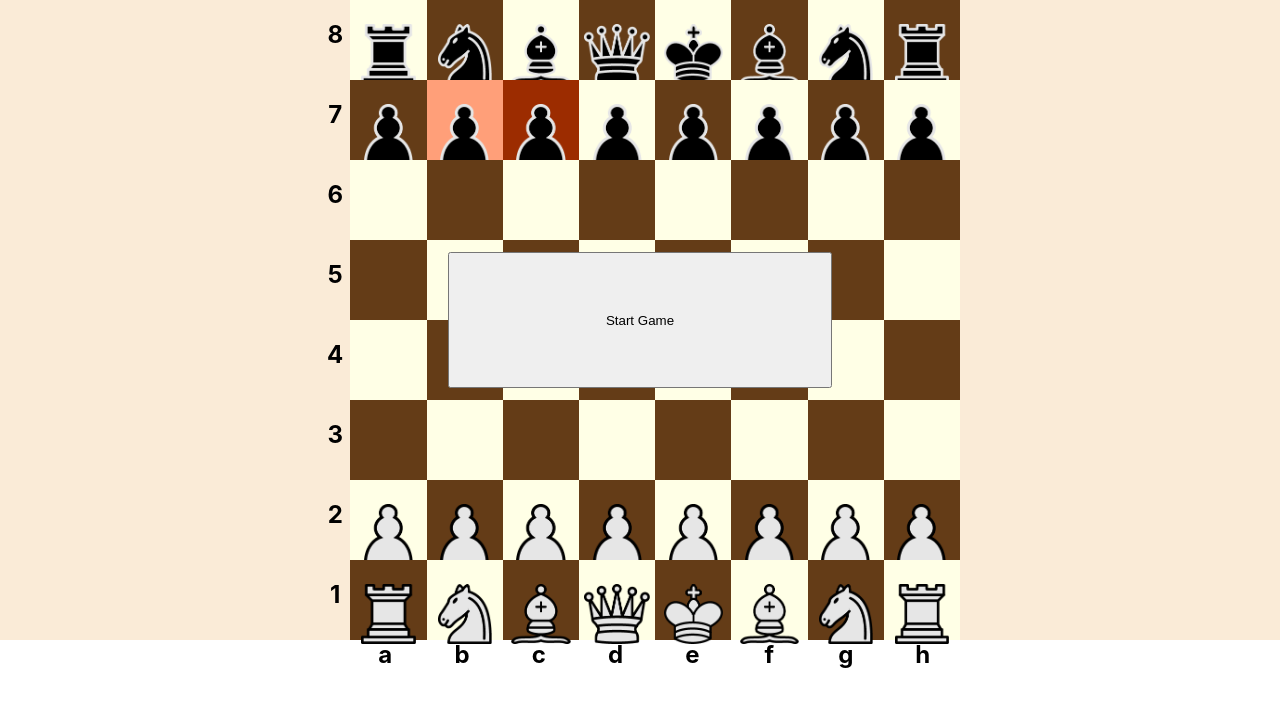
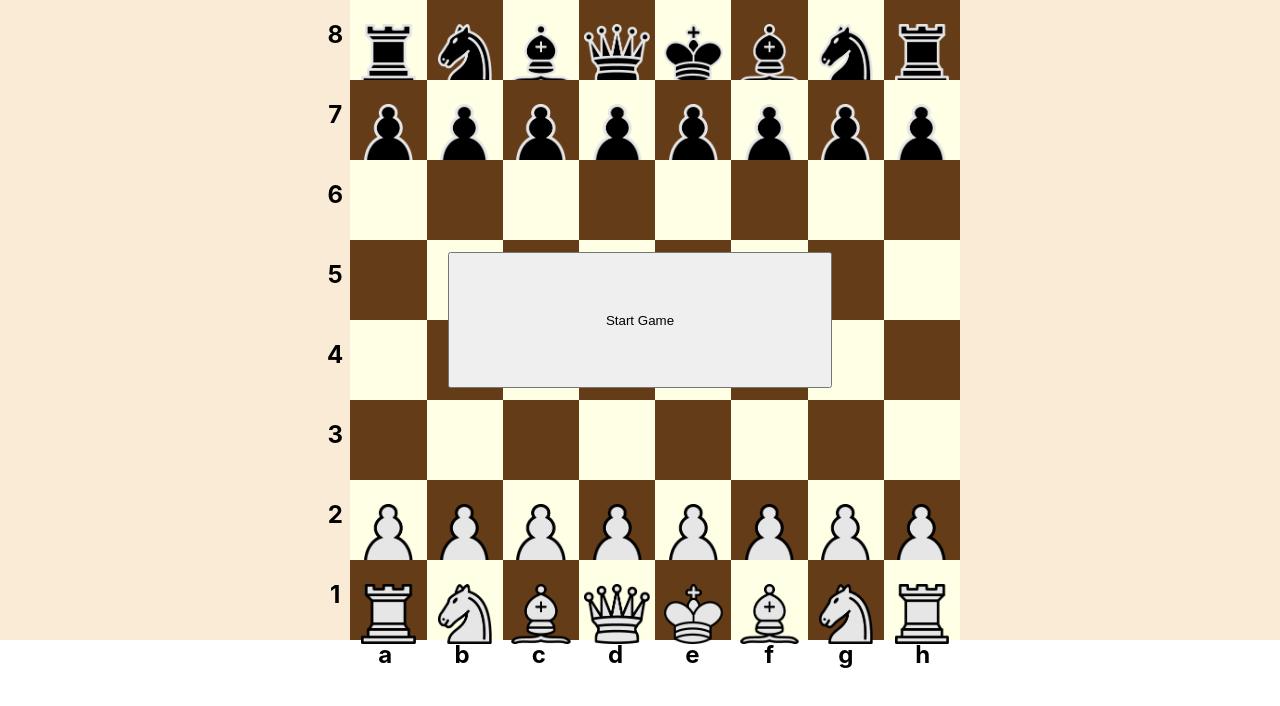
Before and after one commit to MikaVohl/chessReact, a React (Create React App) app: page /chess/local in a window 1280 px wide. Shown: the top 706 px of the page. Built offline with nearby package versions, Linux system fonts and the light colour scheme.

Commit message:
Changed selection visuals

```diff
--- a/src/components/LocalMultiplayer.tsx
+++ b/src/components/LocalMultiplayer.tsx
@@ -6,7 +6,7 @@ var isStarted = false;
 
 function LocalMultiplayer(){
     const [gameStarted, setGameStarted] = useState(false);
-    const [tileSelectedList, setSelections] = useState(["11", "12"]);
+    const [tileSelectedList, setSelections] = useState([""]);
 
 
     function startGame(){
--- a/src/css/App.css
+++ b/src/css/App.css
@@ -61,17 +61,34 @@
   background-color: rgb(100, 60, 23);
 }
 
-#chessboard .selected.white{
-  background-color: rgb(255, 159, 121);
+/* #chessboard .selected.white{ */
+  /* background-color: rgb(255, 87, 75); */
+  /* background-color: rgb(255, 132, 104); */
+/* } */
+#chessboard .selected {
+  position: relative;
 }
 
-#chessboard .selected.black{
-  background-color: rgb(156, 44, 0);
+#chessboard .selected:after {
+  content: "";
+  display: block;
+  position: absolute;
+  top:1%;
+  left:0;
+  bottom: 0;
+  right: 0;
+  margin: 30%;
+  height: 40%;
+  width: 40%;
+  background: rgba(43, 43, 43, 0.695);
+  border-radius: 40%;
 }
 
-.sideLabel{
+/* #chessboard .selected.black{ */
+  /* background-color: rgb(189, 35, 0); */
+  /* background-color: rgb(169, 48, 0); */
+/* } */
 
-}
 
 #colLabel{
   width: 3.6%;
```
